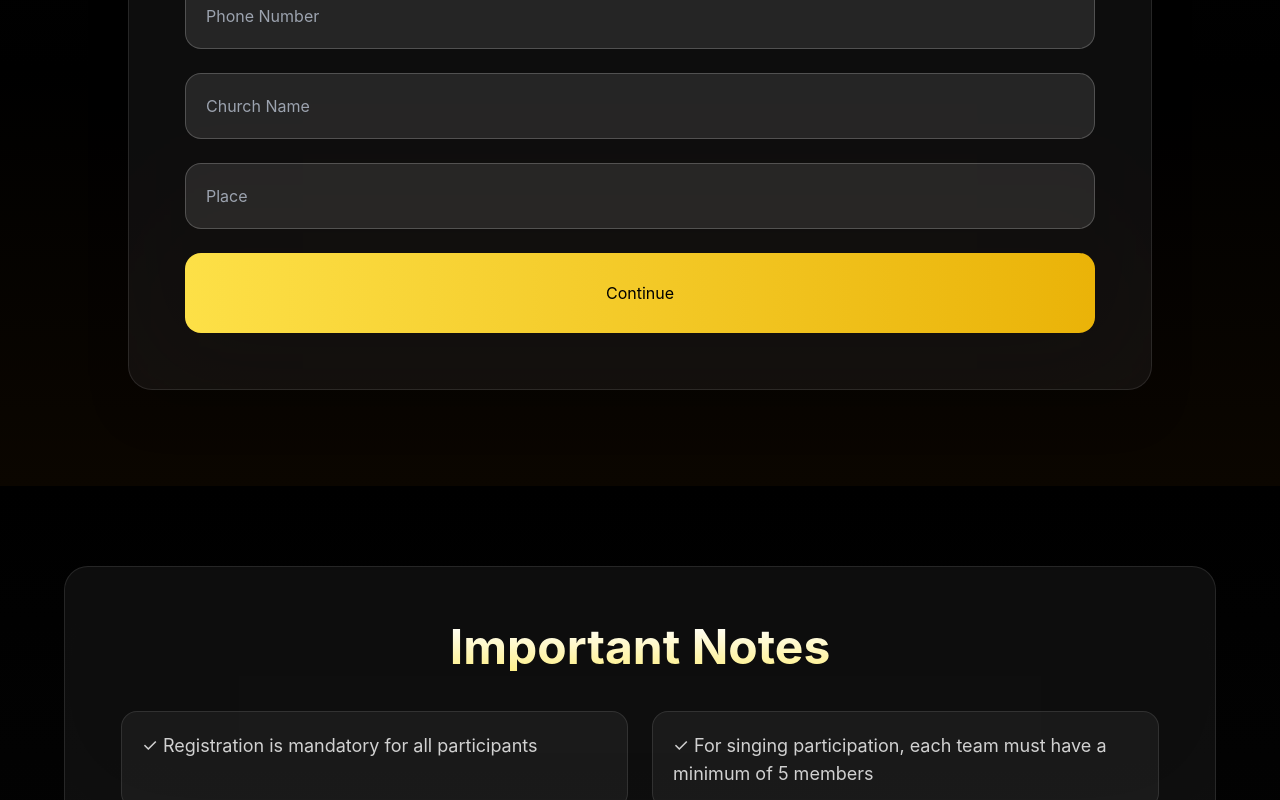
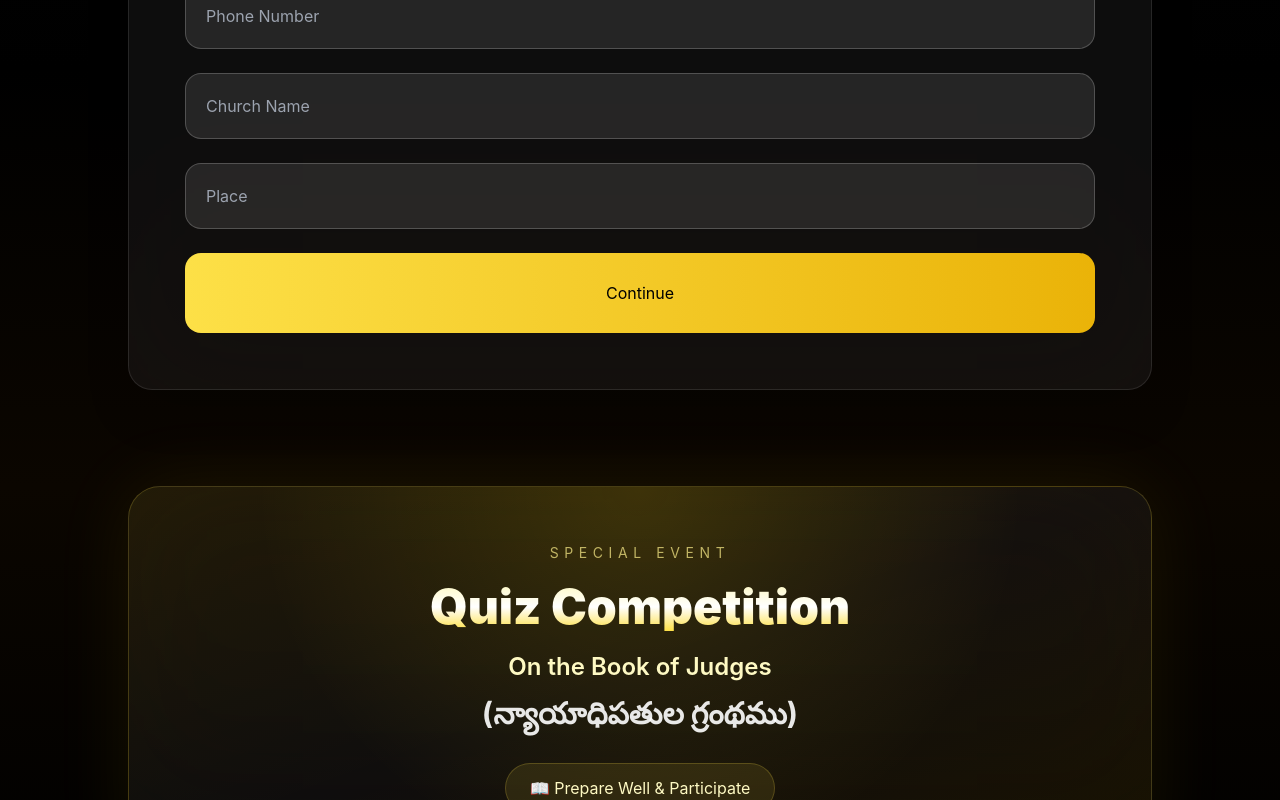
Before and after one commit to pashamkarthikreddy2005/youth-retreat, a React (Vite) app: page / in a window 1280 px wide. Shown: the part 2000-2800 px from the top of the page. Built offline with nearby package versions, Linux system fonts and the light colour scheme.

Commit message:
Added special event

```diff
--- a/src/App.jsx
+++ b/src/App.jsx
@@ -171,7 +171,12 @@ const submitRegistration = async () => {
           {registrationStep === 1 && (
             <div className='grid gap-6 mt-10'>
               <input type='text' required placeholder='Full Name' value={formData.fullName} onChange={(e) => setFormData({ ...formData, fullName: e.target.value })} className='w-full rounded-2xl bg-white/10 border border-white/20 px-5 py-5 text-white' />
-              <input type='tel'  required placeholder='Phone Number' value={formData.phone} onChange={(e) => setFormData({ ...formData, phone: e.target.value })} className='w-full rounded-2xl bg-white/10 border border-white/20 px-5 py-5 text-white' />
+              <input type='number' inputMode='numeric' onWheel={(e) => e.target.blur()} required placeholder='Phone Number' value={formData.phone} onChange={(e) =>
+                setFormData({
+                  ...formData,
+                  phone: e.target.value.slice(0, 10),
+                })
+              } className='w-full rounded-2xl bg-white/10 border border-white/20 px-5 py-5 text-white' />
               <input type='text' required placeholder='Church Name' value={formData.churchName} onChange={(e) => setFormData({ ...formData, churchName: e.target.value })} className='w-full rounded-2xl bg-white/10 border border-white/20 px-5 py-5 text-white' />
               <input type='text' required placeholder='Place' value={formData.place} onChange={(e) => setFormData({ ...formData, place: e.target.value })} className='w-full rounded-2xl bg-white/10 border border-white/20 px-5 py-5 text-white' />
               <button
@@ -253,7 +258,7 @@ const submitRegistration = async () => {
                   <div className='space-y-6'>
                     <input type='text' required placeholder='Transaction ID / UTR Number' value={formData.utr} onChange={(e) => setFormData({ ...formData, utr: e.target.value })} className='w-full rounded-2xl bg-white/10 border border-white/20 px-5 py-5 text-white' />
                     <button
-                      className='w-full bg-yellow-400 text-black py-4 rounded-2xl disabled:opacity-50'
+                      className='w-full bg-yellow-400 text-black py-4 rounded-2xl disabled:opacity-50 disabled:cursor-not-allowed'
                       onClick={submitRegistration}
                       disabled={isSubmitting}
                     >
@@ -268,7 +273,7 @@ const submitRegistration = async () => {
                   <h3 className='text-3xl font-bold text-green-200'>Cash Payment Selected</h3>
                   <p className='mt-6'>Pay ₹30 per head at the venue during check-in.</p>
                   <button
-                  className='mt-8 bg-green-400 text-black px-8 py-4 rounded-2xl disabled:opacity-50'
+                  className='mt-8 bg-green-400 text-black px-8 py-4 rounded-2xl disabled:opacity-50 disabled:cursor-not-allowed'
                   onClick={submitRegistration}
                   disabled={isSubmitting}
                 >
@@ -280,6 +285,41 @@ const submitRegistration = async () => {
           )}
         </div>
       </section>
+
+      <section className='relative px-6 pb-10 bg-gradient-to-b from-[#0b0600] to-black'>
+  <div className='max-w-5xl mx-auto'>
+
+    <div className='relative overflow-hidden rounded-[2rem] border border-yellow-300/20 bg-gradient-to-br from-yellow-300/10 via-white/5 to-yellow-500/10 backdrop-blur-3xl p-10 md:p-14 shadow-[0_0_80px_rgba(255,215,0,0.08)]'>
+
+      <div className='absolute inset-0 bg-[radial-gradient(circle_at_top,rgba(255,215,0,0.15),transparent_60%)]' />
+
+      <div className='relative z-10 text-center'>
+
+        <p className='uppercase tracking-[0.4em] text-yellow-200/70 text-sm mb-5'>
+          Special Event
+        </p>
+
+        <h2 className='text-3xl md:text-5xl font-black leading-tight bg-gradient-to-b from-yellow-100 via-white to-yellow-300 bg-clip-text text-transparent'>
+          Quiz Competition
+        </h2>
+
+        <p className='mt-5 text-xl md:text-2xl text-yellow-100 font-semibold'>
+          On the Book of Judges
+        </p>
+
+        <p className='mt-3 text-2xl md:text-3xl font-bold text-white/90'>
+          (న్యాయాధిపతుల గ్రంథము)
+        </p>
+
+        <div className='mt-8 inline-flex items-center gap-3 rounded-full border border-yellow-300/20 bg-yellow-300/10 px-6 py-3 text-yellow-100'>
+          📖 Prepare Well & Participate
+        </div>
+
+      </div>
+    </div>
+
+  </div>
+</section>
 
       <section className='relative py-20 px-6 bg-gradient-to-b from-black to-[#050505]'>
         <div className='max-w-6xl mx-auto rounded-3xl border border-white/10 bg-white/5 backdrop-blur-3xl p-10 md:p-14'>
```
